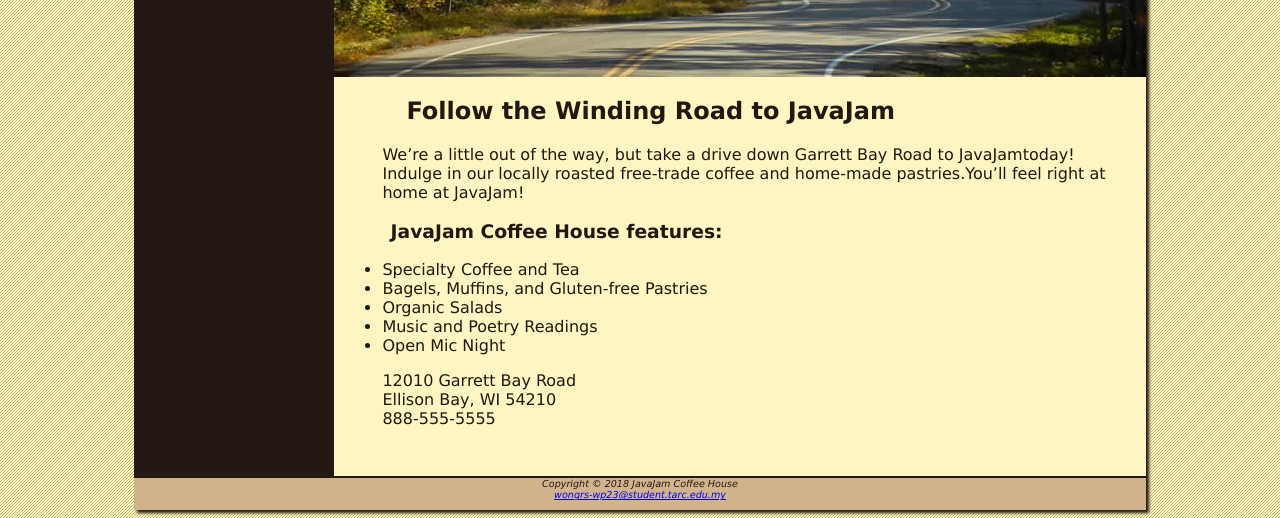
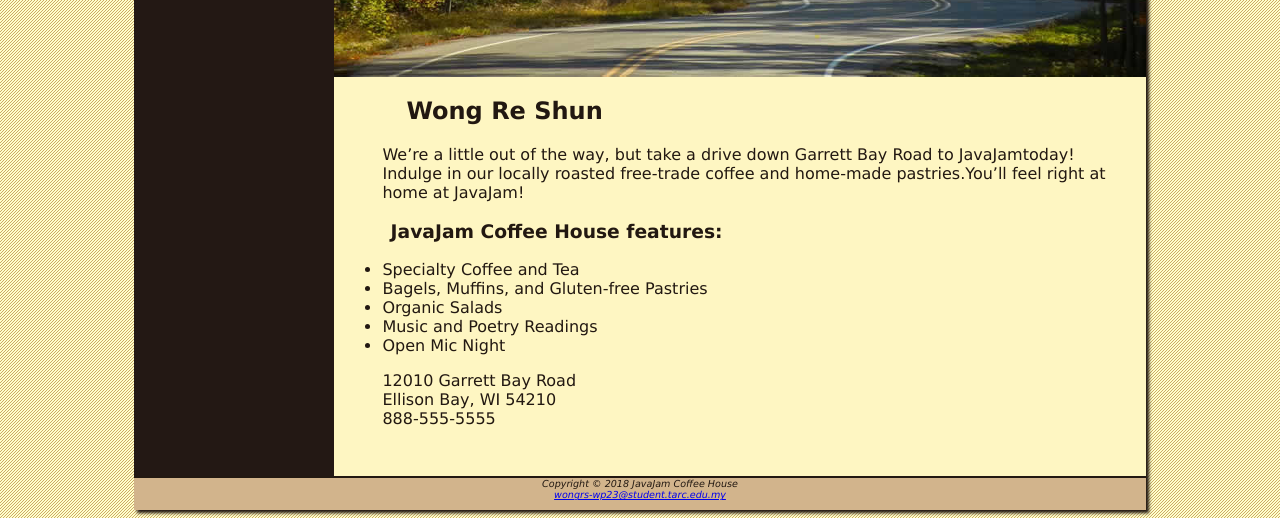
Before and after one commit to Wongrs/Wongrs.github.io, a plain HTML site: page index.html in a window 1280 px wide. Shown: the part 355-873 px from the top of the page. Drawn offline with Linux system fonts and the light colour scheme.

Commit message:
Update index.html

```diff
--- a/index.html
+++ b/index.html
@@ -27,7 +27,7 @@
             <div id="heroroad"></div>
             <!--img align="right" src="../javajam4/windingroad.jpg" height="300" weight="200"-->
 
-            <h2>Follow the Winding Road to JavaJam</h2>
+            <h2>Wong Re Shun</h2>
             <p>We’re a little out of the way, but take a drive down Garrett Bay Road to JavaJamtoday! Indulge in our locally roasted free-trade coffee and home-made pastries.You’ll feel right at home at JavaJam!</p>
             <h3>JavaJam Coffee House features:</h3>
             <ul>
```
